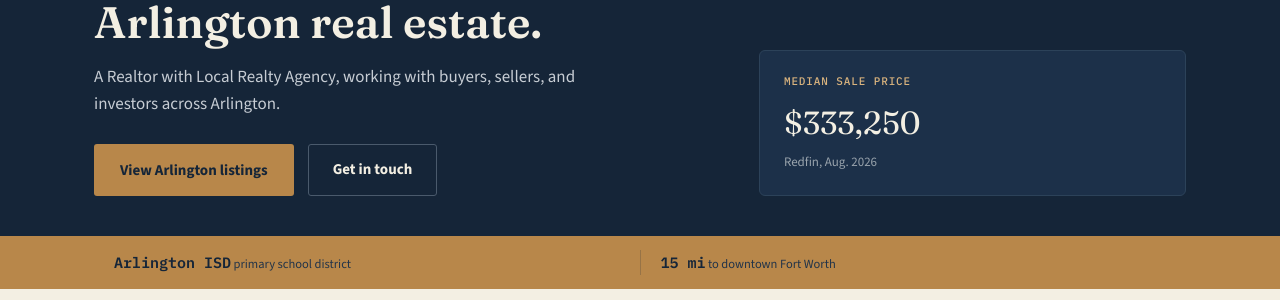
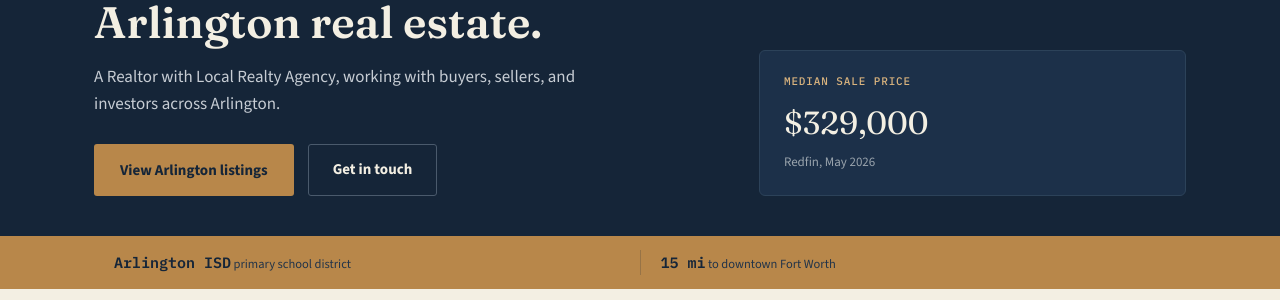
Before and after one commit to nathanielmorales7/deedanddoor, a Jekyll site: the page arlington.html, which Jekyll copies as it is, in a window 1280 px wide and 900 px high. Shown: the part 198-498 px from the top of the window. Built offline with Jekyll 4.4.1, drawn with Linux system fonts in a browser that asks for light colours.

Commit message:
Correct median sale price to match real Redfin data (fixes region_type filter bug)

```diff
--- a/arlington.html
+++ b/arlington.html
@@ -208,8 +208,9 @@
     <div class="hero-fact">
       <div class="label">Median sale price</div>
       <!-- AUTO:PRICE:START -->
-      <div class="val">$333,250</div>
-      <div class="sub">Redfin, Aug. 2026</div>
+      <div class="val">$329,000</div>
+      <div class="sub">Redfin, May 2026</div>
+
       <!-- AUTO:PRICE:END -->
     </div>
   </div>
```
